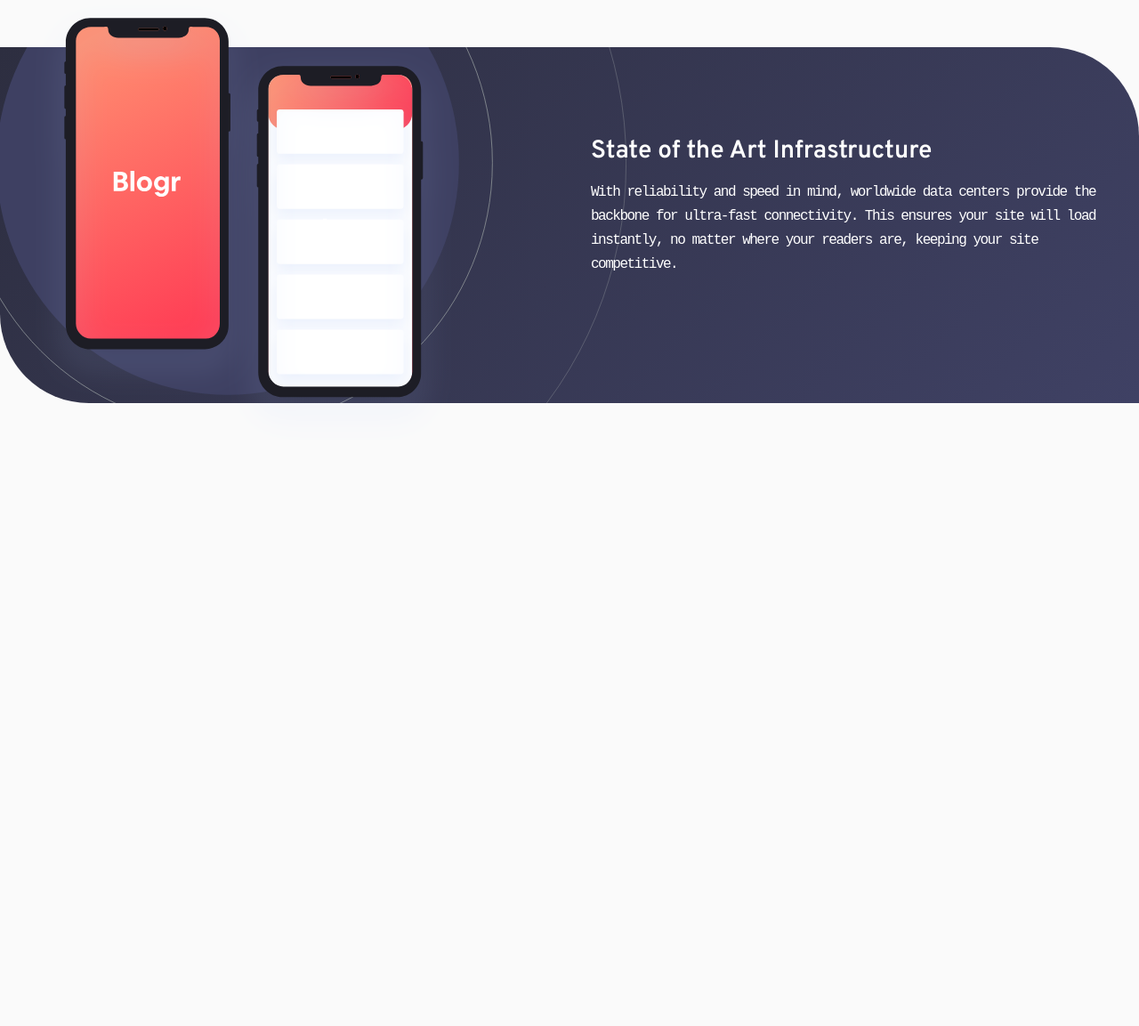
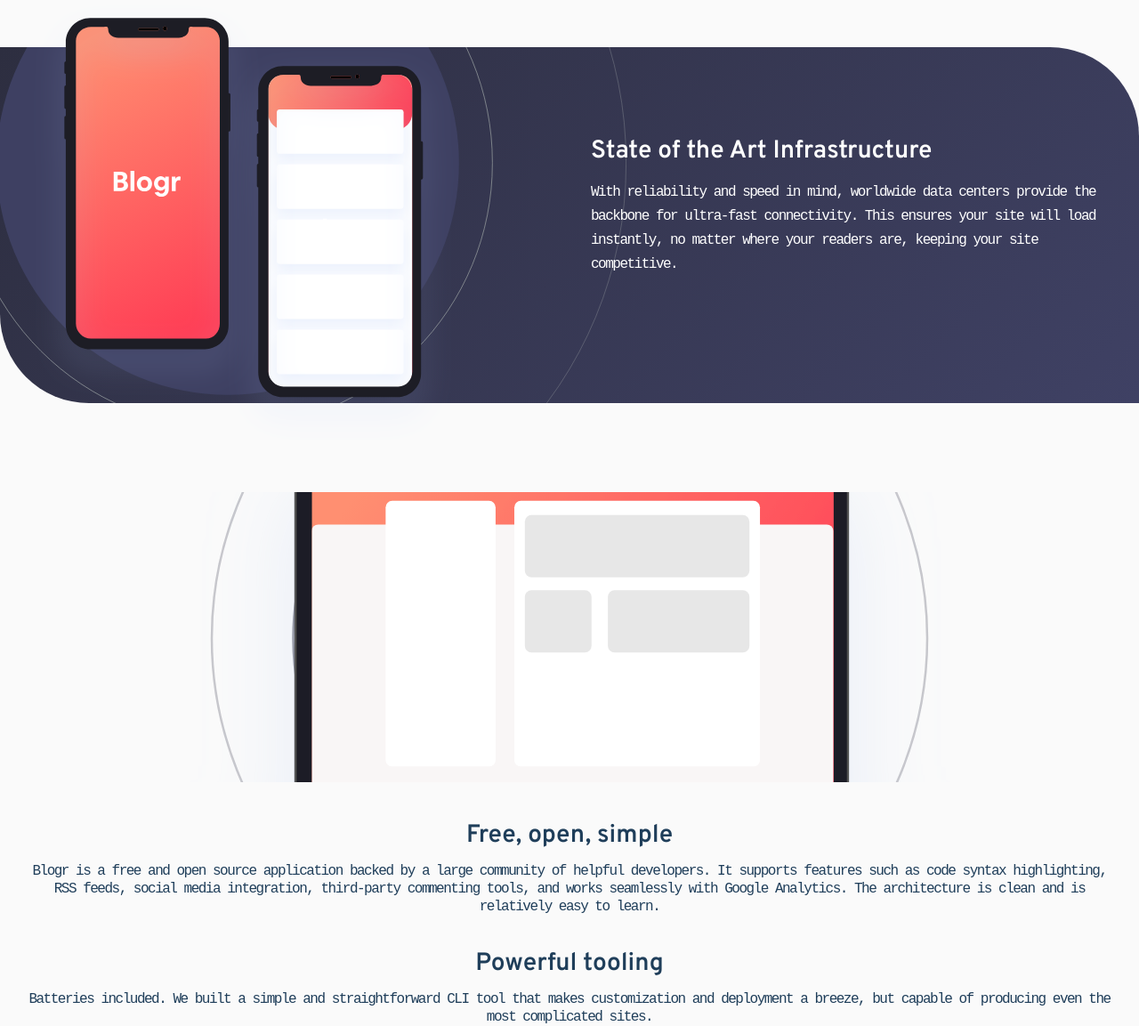
Before and after one commit to lasha-abuladze/bloger-landing-page, a website: page index.html in a window 1280 px wide. Shown: the part 1362-2515 px from the top of the page at 89% size. Before the commit the page ends 1860 px from the top, so only its background shows below. Drawn offline with Linux system fonts and the light colour scheme; a web font is replaced by a local one.

Commit message:
add section--3

```diff
--- a/index.html
+++ b/index.html
@@ -110,7 +110,7 @@
     </header>
 
 
-    <section class="section section--1">
+    <section class="section section--1 section-paragraph">
 
         <h2>Designed for the future</h2>
 
@@ -178,6 +178,49 @@
 
     </section>
 
+    <section class="section section--3 section-paragraph">
+
+        <div class="section-image leptop"></div>
+
+
+        <div class="articles">
+
+            <article>
+
+                <h3>Free, open, simple</h3>
+
+                <p>
+                    Blogr is a free and open source application
+                    backed by a large community of helpful developers.
+                    It supports features such as code syntax highlighting,
+                    RSS feeds, social media integration, third-party
+                    commenting tools, and works seamlessly with Google
+                    Analytics. The architecture is clean and is
+                    relatively easy to learn.
+                </p>
+
+            </article>
+
+
+            <article>
+
+                <h3>Powerful tooling</h3>
+
+                <p>
+                    Batteries included. We built a simple and
+                    straightforward CLI tool that makes customization
+                    and deployment a breeze, but capable of producing
+                    even the most complicated sites.
+                </p>
+
+            </article>
+
+        </div>
+
+    </section>
+
+
+
 
     <script src="./script.js"></script>
 
--- a/main.scss
+++ b/main.scss
@@ -224,29 +224,17 @@
 
 
 
+.section-paragraph {
 
-////// section--1  //////////
-
-
-.section--1 {
     padding: 100px 24px 0px 24px;
     box-sizing: border-box;
     text-align: center;
 
-    h2 {
-        font-family: $overpass;
-        font-size: 28px;
-        font-weight: 600;
-        margin-bottom: 38px;
-    }
-
-    .editor {
+    .section-image {
         width: 100%;
-        height: 300px;
-        background-image: url(./images/illustration-editor-mobile.svg);
+        height: 326px;
+        background-position: center;
         background-size: cover;
-        background-position: center;
-
         margin-bottom: 46px;
     }
 
@@ -279,6 +267,24 @@
 }
 
 
+
+////// section--1  //////////
+
+
+.section--1 {
+
+    h2 {
+        font-family: $overpass;
+        font-size: 28px;
+        font-weight: 600;
+        margin-bottom: 38px;
+    }
+
+    .editor {
+        background-image: url(./images/illustration-editor-mobile.svg);
+    }
+
+}
 
 
 ////// section--2  //////////
@@ -341,6 +347,15 @@
 
 }
 
+////// section--3  //////////
+
+
+.section--3 {
+
+    .leptop {
+        background-image: url(./images/illustration-laptop-mobile.svg);
+    }
+}
 
 
 
@@ -572,7 +587,7 @@
 
     }
 
-////// section--2  //////////
+    ////// section--2  //////////
 
     .section--2 {
         padding-top: 50px;
@@ -608,9 +623,11 @@
 
     }
 
+    ////// section--3  //////////
 
+    .section--3 {
 
-
+    }
 
 
 
```
Also changed, not shown: style.css.
